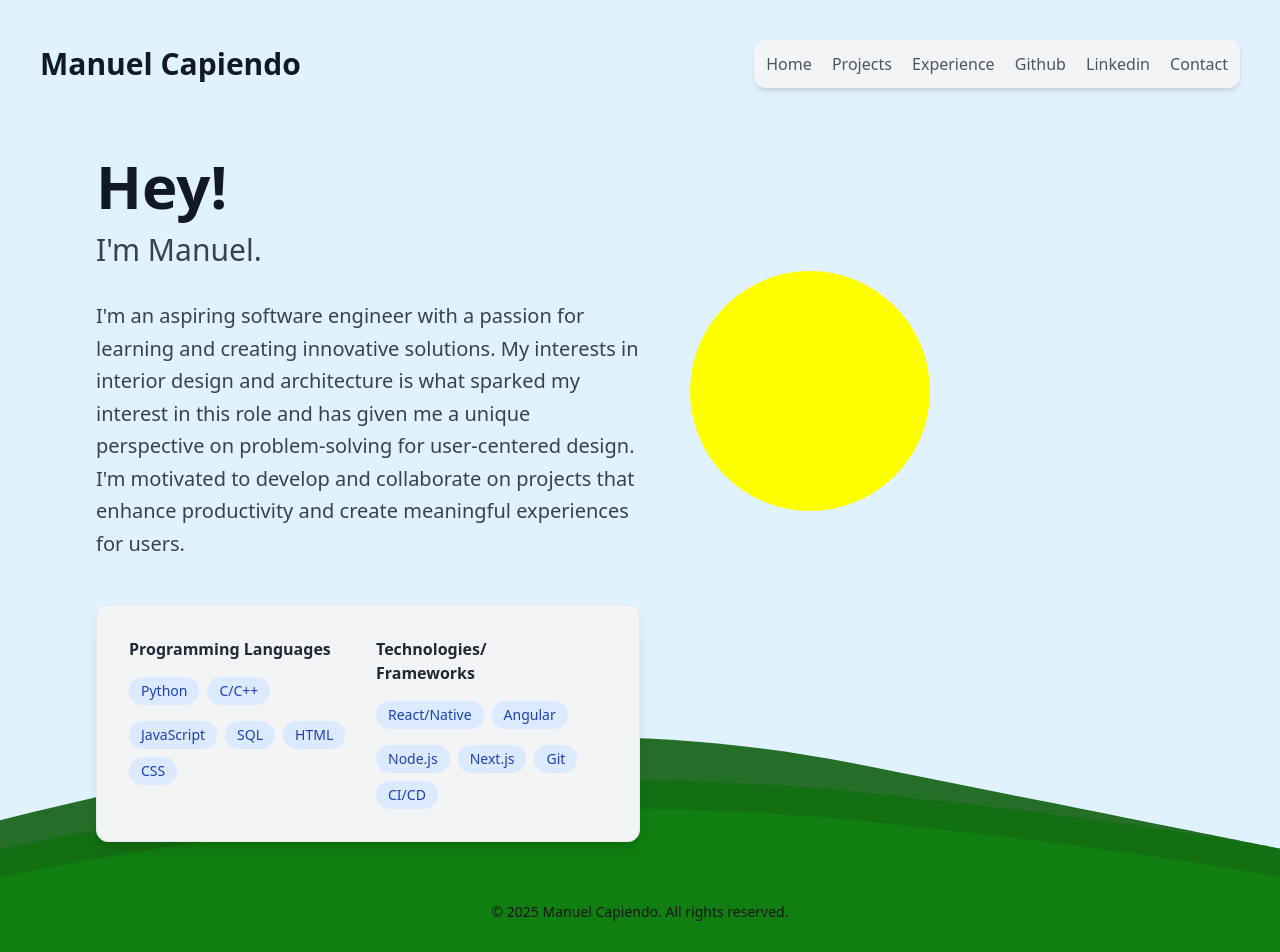
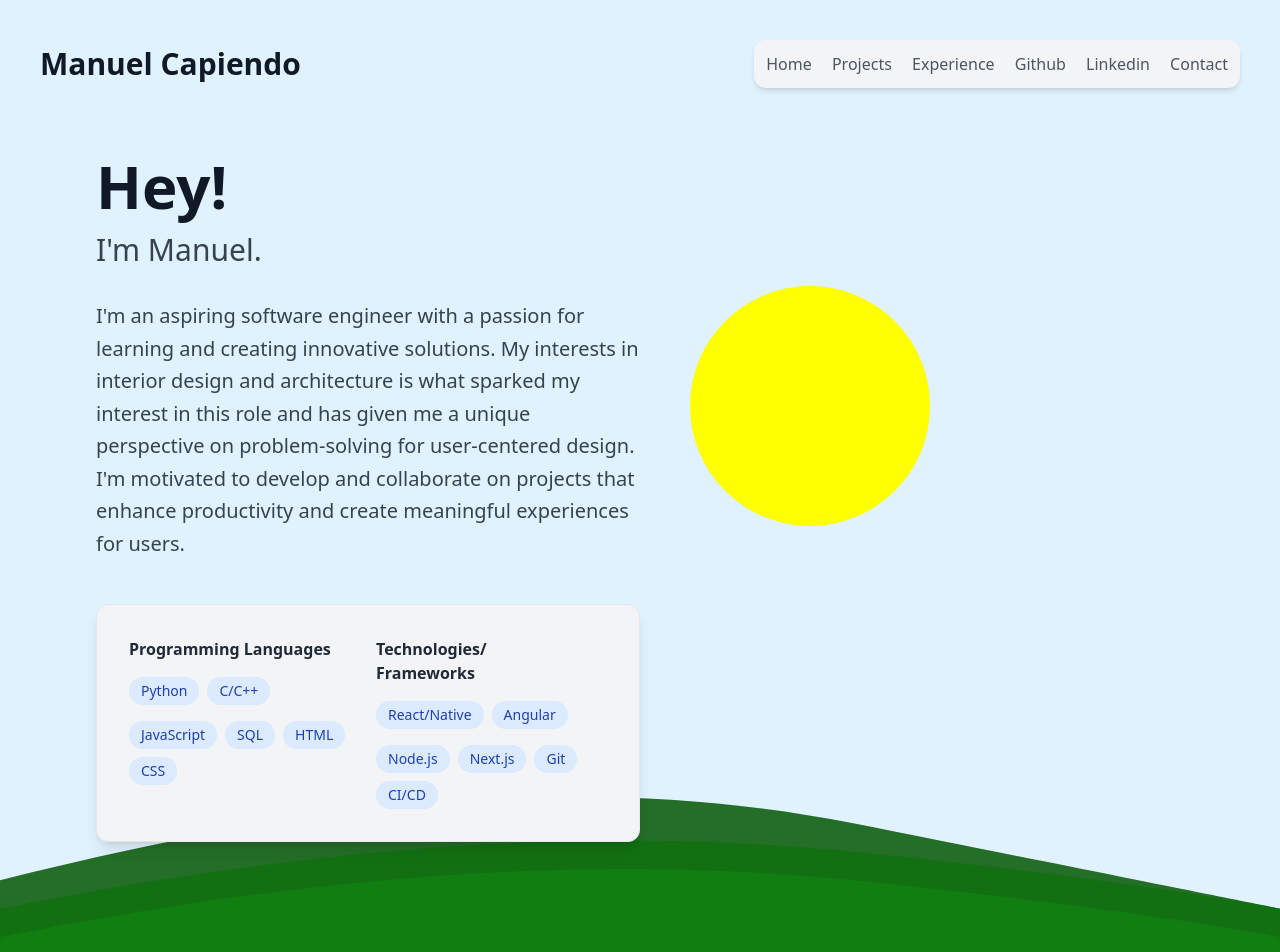
Before and after one commit to mgcapiendo/ProfessionalSite, a Next.js app: page / in a window 1280 px wide. Shown: the top 952 px of the page. Built offline with nearby package versions, Linux system fonts and the light colour scheme.

Commit message:
lowered the footer

```diff
--- a/src/app/page.js
+++ b/src/app/page.js
@@ -169,7 +169,7 @@ export default function Home() {
                     damping: 15,
                     }}
                 >
-          <Link href="/" className='text-3xl font-bold  text-gray-900'> {/*text-3xl sets it to 30px and goes from xs,sm,base,lg,xl,2xl-9xl, font-bold makes it bold and can be replaced with sans, serif, mono, etc, text-gray-900 is default text color and intensity and can be adjusted to anything*/}
+          <Link href="/" className='text-3xl font-bold text-gray-900'> {/*text-3xl sets it to 30px and goes from xs,sm,base,lg,xl,2xl-9xl, font-bold makes it bold and can be replaced with sans, serif, mono, etc, text-gray-900 is default text color and intensity and can be adjusted to anything*/}
             Manuel Capiendo
           </Link>
           </motion.div>
@@ -265,7 +265,7 @@ export default function Home() {
 
 
               {/*skills section*/}
-              <section className='mb-3'>
+              <section className='mb-6'>
               <motion.div
                 initial={{ opacity: 0, x: -800 }}
                 animate={{ opacity: 1, x: 0 }}
@@ -316,7 +316,7 @@ export default function Home() {
             </div>
           </main>
 
-          <footer className='text-center text-sm'>
+          <footer className='text-center text-sm mt-12'>
             <p>© 2025 Manuel Capiendo. All rights reserved.</p>
           </footer>
 
```
